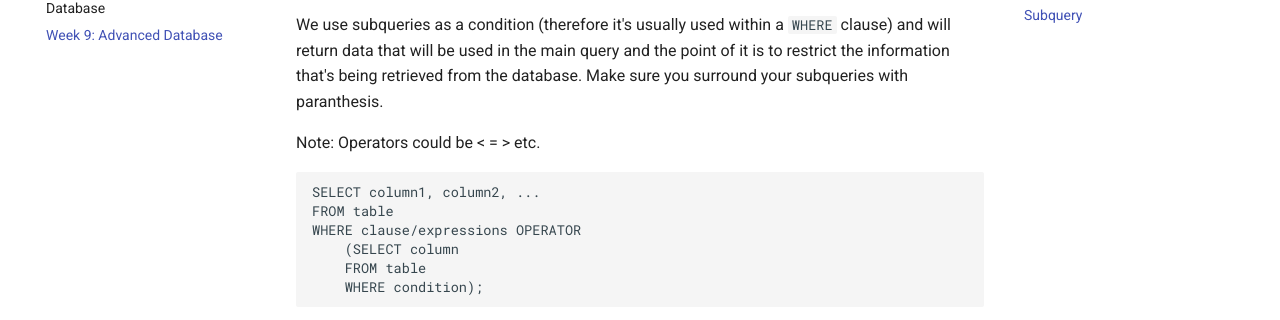
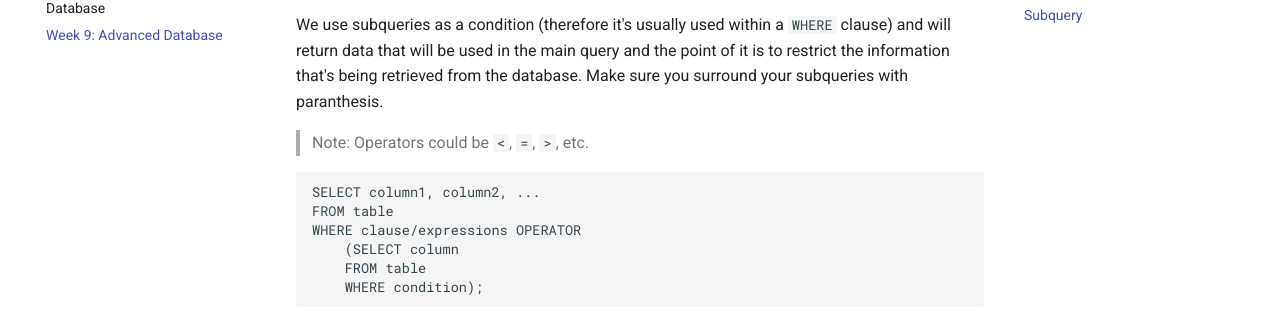
Before and after one commit to Code-4-Community/learning-resources, an MkDocs documentation site: the page built from docs/jumpstart/week-9.md, in a window 1280 px wide and 900 px high, scrolled down 9463 px. Shown: the part 524-844 px from the top of the window. Built offline with MkDocs 1.6.1 and Material for MkDocs 9.7.7, drawn with Linux system fonts in a browser that asks for light colours; comment, search, counter and statistics services are not loaded; part of the change alters nothing that is shown.

````diff
--- a/docs/jumpstart/week-9.md
+++ b/docs/jumpstart/week-9.md
@@ -332,7 +332,8 @@ Subquery's definition is within its name: a query within a query! Subqueries cou
 
 We use subqueries as a condition (therefore it's usually used within a `WHERE` clause) and will return data that will be used in the main query and the point of it is to restrict the information that's being retrieved from the database. Make sure you surround your subqueries with paranthesis.
 
-Note: Operators could be < = > etc.
+>Note: Operators could be `<`, `=`, `>`, etc.
+
 ```sql
 SELECT column1, column2, ...
 FROM table
````
